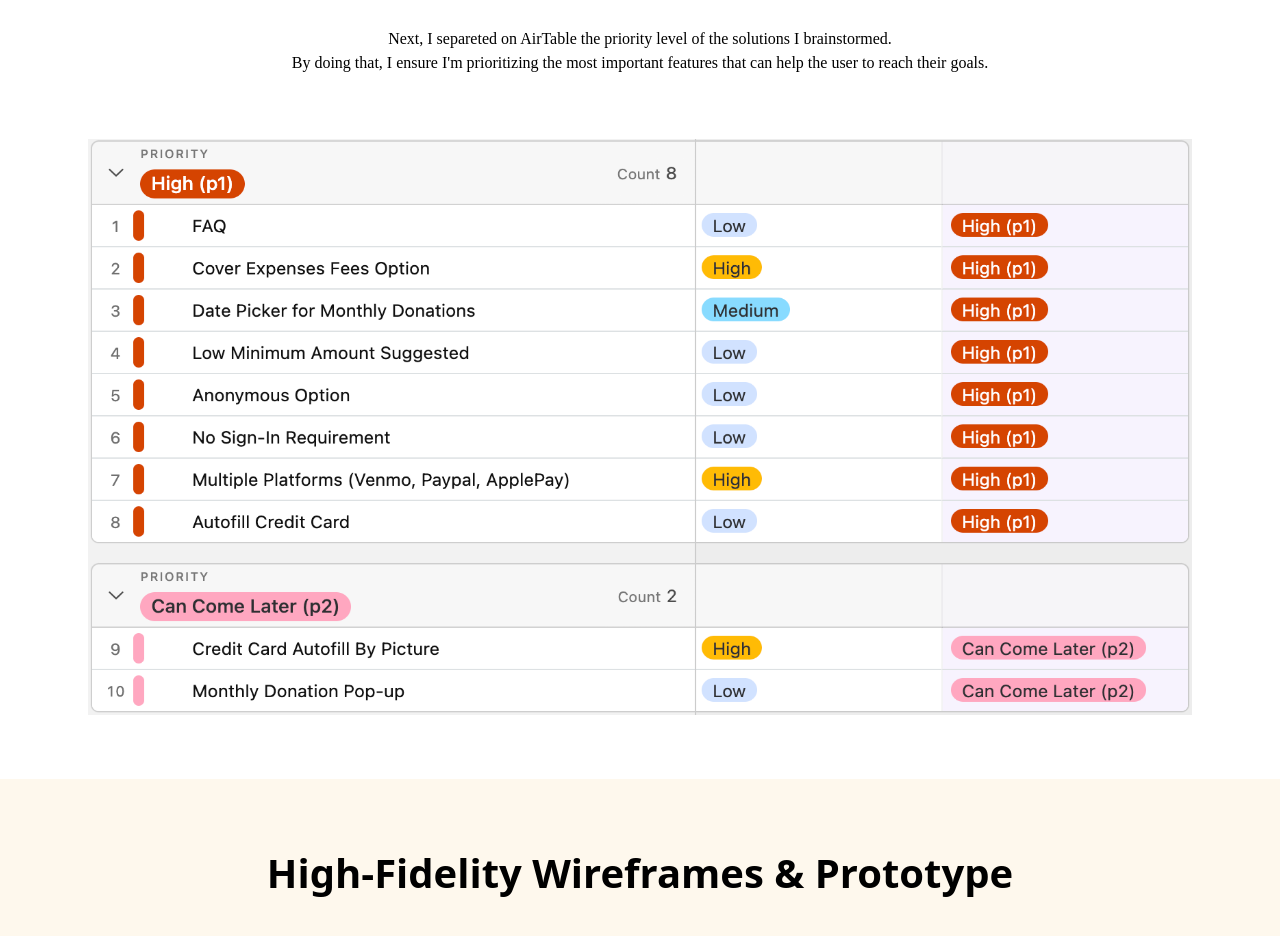
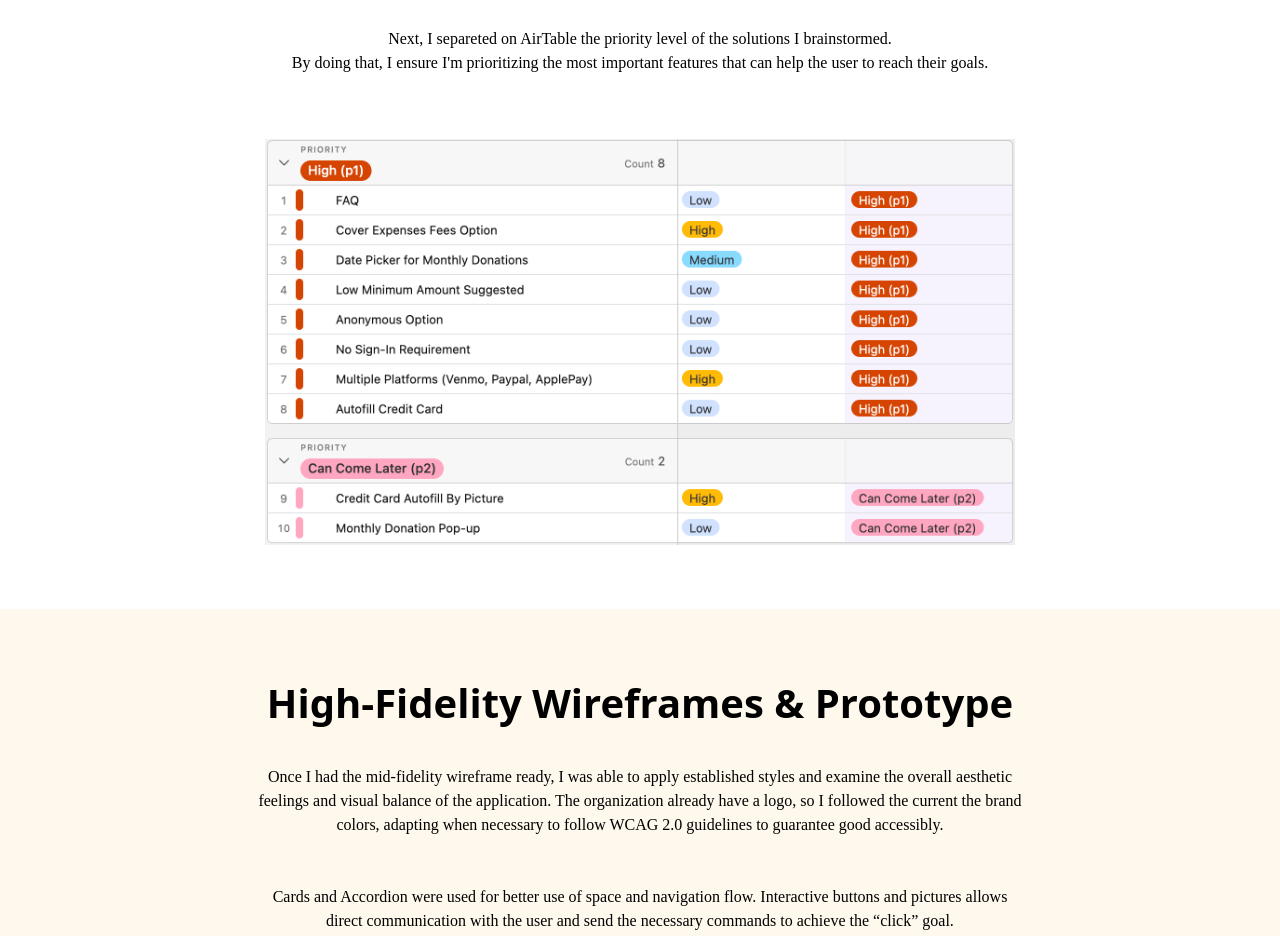
Before and after one commit to gustxyz/andressa-portfolio, a Next.js app: page /my-work/payment-form in a window 1280 px wide. Shown: the part 5860-6796 px from the top of the page. Built offline with nearby package versions, Linux system fonts and the light colour scheme.

Commit message:
priority picture

```diff
--- a/app/my-work/payment-form/page.tsx
+++ b/app/my-work/payment-form/page.tsx
@@ -576,7 +576,7 @@ export default function WorkPage() {
               {SketchesAndWireframesDescription}
             </WorkPageContentBlock>
           </div>
-          <img className="w-full h-[576px] " src={SketchImgPath1} />
+          <img className="mx-auto" width="750" src={SketchImgPath1} />
 
         </Container>
       </FullContainer>
```
